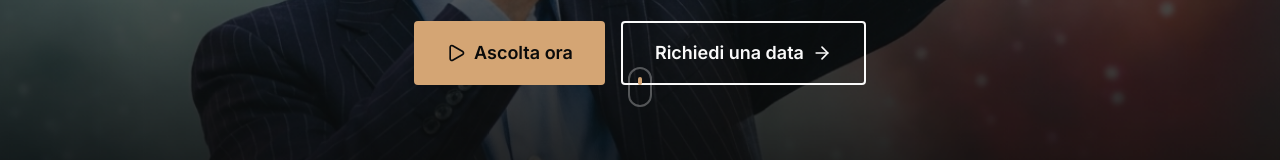
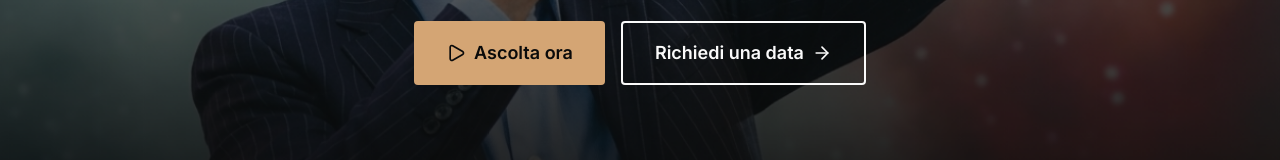
Before and after one commit to francescopaganotustena-hash/turpesito, a React (Vite) app: page /#/ in a window 1280 px wide. Shown: the part 532-692 px from the top of the page. Built offline with nearby package versions, Linux system fonts and the light colour scheme.

Commit message:
style: remove animated scroll indicator from homepage hero

```diff
--- a/src/components/HeroSection.tsx
+++ b/src/components/HeroSection.tsx
@@ -61,13 +61,6 @@ export function HeroSection() {
             </Link>
           </div>
         </div>
-
-        {/* Scroll Indicator */}
-        <div className="hidden md:block absolute bottom-8 left-1/2 -translate-x-1/2 animate-bounce">
-          <div className="w-6 h-10 border-2 border-text/30 rounded-full flex justify-center pt-2">
-            <div className="w-1 h-2 bg-accent rounded-full animate-pulse" />
-          </div>
-        </div>
       </div>
     </section>
   );
```
